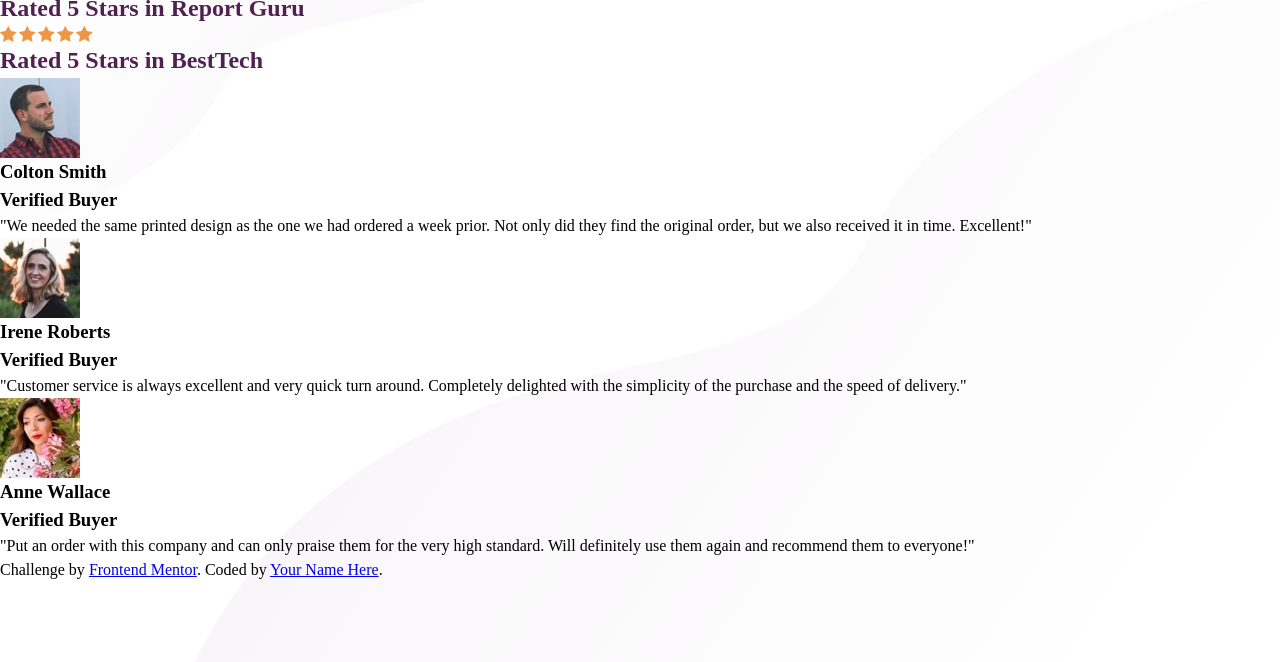
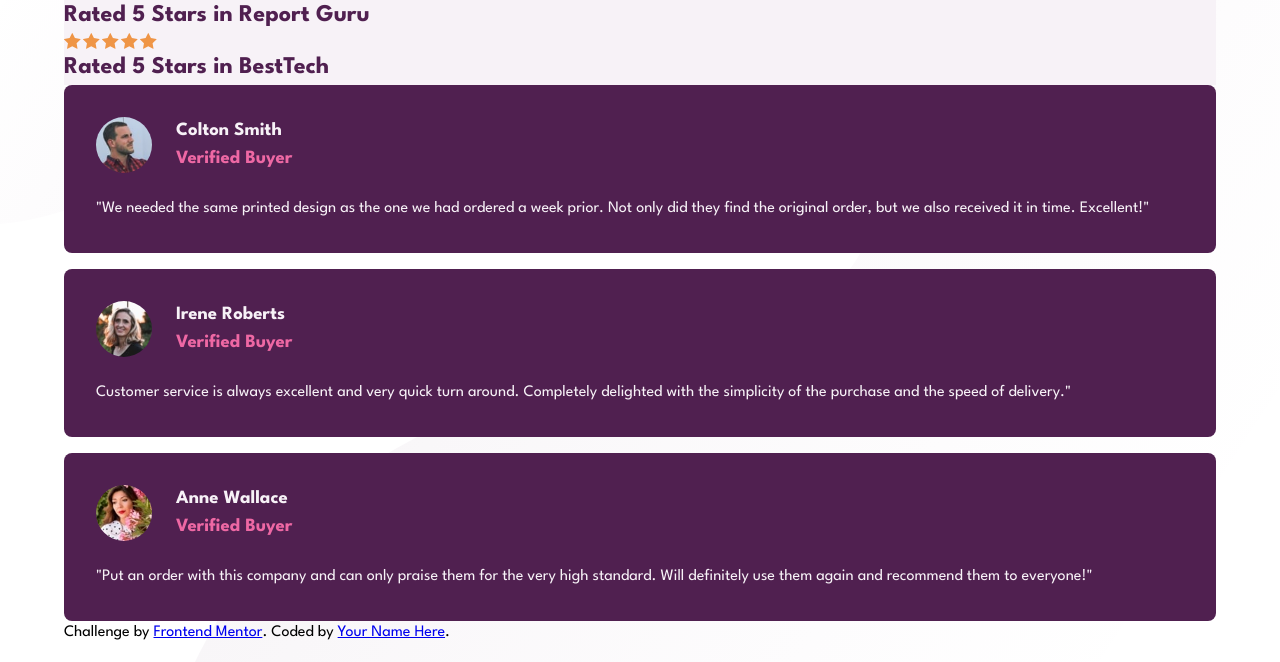
Before and after one commit to chicaboom-73/social-proof-section-master, a plain HTML site: page index.html in a window 1280 px wide. Shown: the part 138-800 px from the top of the page. Drawn offline with Linux system fonts and the light colour scheme.

Commit message:
added by styling elements

```diff
--- a/index.html
+++ b/index.html
@@ -56,16 +56,16 @@
 
     <div class="card">
       <div class="customer">
-        <div class="customer-image">
-        <img src="/images/image-colton.jpg" class="customer-img">
+        <div class="customer_image">
+        <img src="/images/image-colton.jpg" class="profile_image">
         </div>
 
-        <div class="customer-details">
-        <h3 class="customer-name">Colton Smith</h3>
+        <div class="customer_details">
+        <h3 class="customer_name">Colton Smith</h3>
         <h3 class="verification">Verified Buyer</h3>
         </div>
       </div>
-          <p class="customer-review">"We needed the same printed design as the one we had ordered a week prior.
+          <p class="customer_review">"We needed the same printed design as the one we had ordered a week prior.
           Not only did they find the original order, but we also received it in time.
           Excellent!"</p>
     </div>
@@ -73,36 +73,36 @@
     <div class="card">
         <div class="customer">
 
-          <div class="customer-image">
-          <img src="/images/image-irene.jpg" class="customer-img">
+          <div class="customer_image">
+          <img src="/images/image-irene.jpg" class="profile_image">
           </div>
 
-          <div class="customer-details">
-          <h3 class="customer-name">Irene Roberts</h3>
+          <div class="customer_details">
+          <h3 class="customer_name">Irene Roberts</h3>
           <h3 class="verification">Verified Buyer</h3>
           </div>
 
         </div>
 
-          <p>"Customer service is always excellent and very quick turn around. Completely
+          <p class="customer_review">Customer service is always excellent and very quick turn around. Completely
           delighted with the simplicity of the purchase and the speed of delivery."</p>
     </div>
 
     <div class="card">
       <div class="customer">
 
-        <div class="customer-image">
-        <img src="/images/image-anne.jpg" class="customer-img">
+        <div class="customer_image">
+        <img src="/images/image-anne.jpg" class="profile_image">
         </div>
 
-        <div class="customer-details"></div>
-        <h3 class="customer-name">Anne Wallace</h3>
+        <div class="customer_details">
+        <h3 class="customer_name">Anne Wallace</h3>
         <h3 class="verification">Verified Buyer</h3>
         </div>
 
       </div>
 
-        <p>"Put an order with this company and can only praise them for the very high
+        <p class="customer_review">"Put an order with this company and can only praise them for the very high
         standard. Will definitely use them again and recommend them to everyone!"</p>
     </div>
 
--- a/style.css
+++ b/style.css
@@ -44,6 +44,7 @@ input, button, textarea, select {
 */
 p, h1, h2, h3, h4, h5, h6 {
   overflow-wrap: break-word;
+
 }
 
 :root{
@@ -54,19 +55,58 @@ p, h1, h2, h3, h4, h5, h6 {
 --white: hsl(0, 0%, 100%);
 --ff-base: 'League Spartan', sans-serif;
 }
+.star_rating{
+    background-color: var(--light-grayish-magenta);
 
+}
 .five_stars{
     display: flex;
     gap:2px;
+
 }
 
 body{
     background-image: url(/images/bg-pattern-top-desktop.svg),url(/images/bg-pattern-bottom-desktop.svg);
     background-position: left top, right bottom;
     background-repeat: no-repeat;
-
+    width: 90%;
+    margin: 0 auto;
+    font-family: var(--ff-base);
 }
 
 h1, h2{
     color:var(--very-dark-magenta);
+    font-weight: 700;
+
 }
+
+h1{
+    font-size: 3rem;
+    line-height: .9;
+    text-align: center;
+}
+.profile_image {
+    border-radius: 50%;
+    height: 70%;
+}
+
+.customer{
+    display: flex;
+}
+
+.card{
+    background-color: var(--very-dark-magenta);
+    border-radius: 8px;
+    padding: 2rem;
+}
+
+.card + .card{
+    margin-top: 1rem;
+}
+
+.customer_review, .customer_name {
+    color: var(--light-grayish-magenta);
+}
+.verification{
+    color: var(--soft-pink);
+}
```
